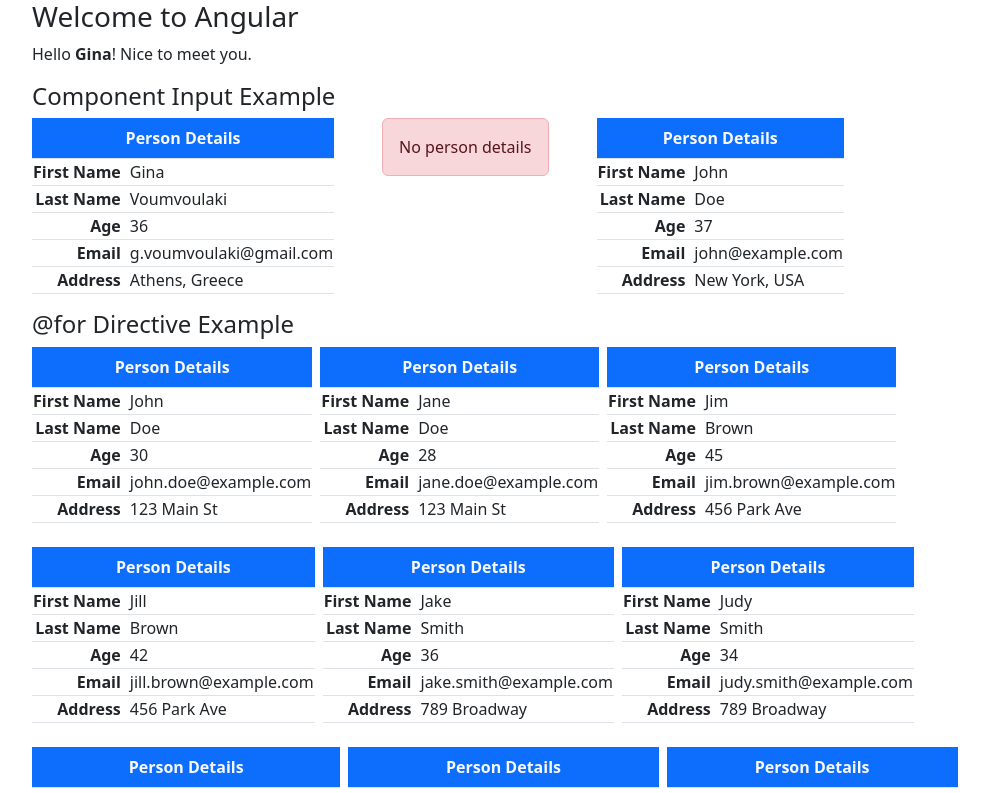
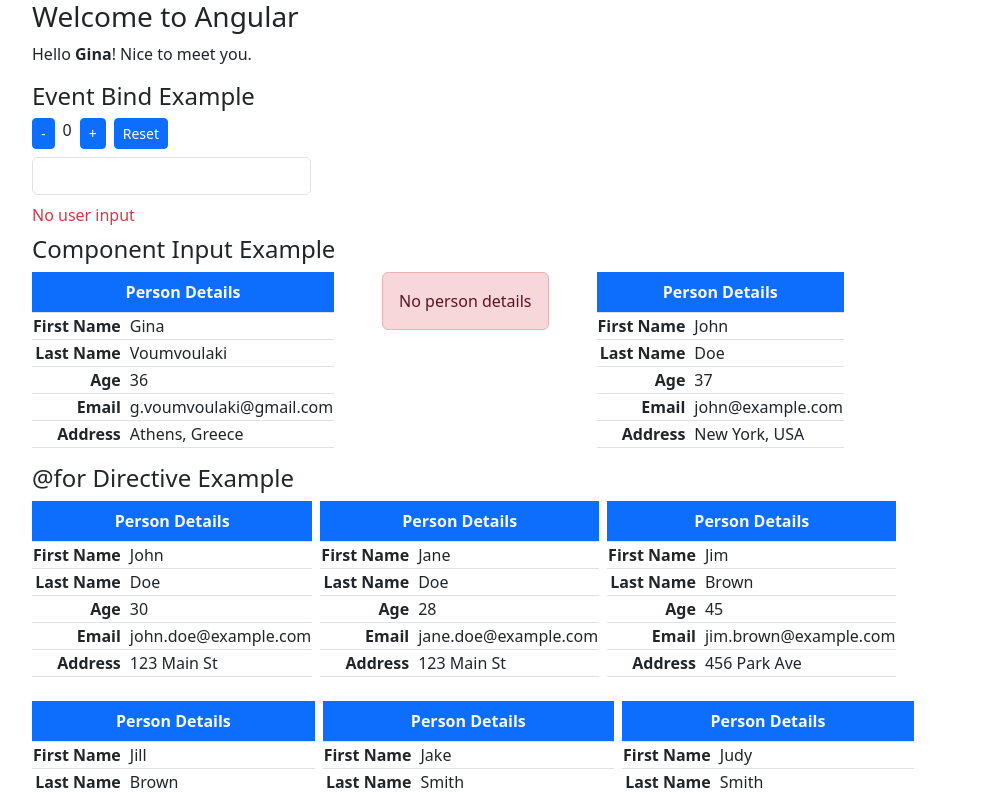
Before and after one commit to lostbody/angular-introduction, an Angular app: page / in a window 1280 px wide. Shown: the top 793 px of the page, without its empty margins (50-1039 px from the left). Built offline with nearby package versions, Linux system fonts and the light colour scheme.

Commit message:
Event-binding

```diff
--- a/src/app/app.component.html
+++ b/src/app/app.component.html
@@ -4,6 +4,8 @@
     Hello <strong>{{ name }}</strong
     >! Nice to meet you.
   </p>
+
+  <app-event-bind-example></app-event-bind-example>
 
   <h4>Component Input Example</h4>
 
--- a/src/app/app.component.ts
+++ b/src/app/app.component.ts
@@ -1,11 +1,12 @@
 import { Component } from '@angular/core';
 import { PersonTableComponent } from './components/person-table/person-table.component';
 import { Person } from './shared/interfaces/person';
+import { EventBindExampleComponent } from './components/event-bind-example/event-bind-example.component';
 
 @Component({
   selector: 'app-root',
   standalone: true,
-  imports: [PersonTableComponent],
+  imports: [PersonTableComponent, EventBindExampleComponent],
   templateUrl: './app.component.html',
   styleUrl: './app.component.css',
 })
--- /dev/null
+++ b/src/app/components/event-bind-example/event-bind-example.component.html
@@ -0,0 +1,29 @@
+<h4>Event Bind Example</h4>
+
+<div class="d-flex flex-columnn gap-2 w-25">
+  <div class="d-flex gap-2 align-items-centre">
+    <button
+      class="btn btn-primary btn-sm flex-grow-1"
+      (click)="decrementTimes()"
+    >
+      -
+    </button>
+    <span>{{ times }}</span>
+    <button
+      class="btn btn-primary btn-sm flex-grow-1"
+      (click)="incrementTimes()"
+    >
+      +
+    </button>
+  </div>
+  <button class="btn btn-primary btn-sm" (click)="resetTimes()">Reset</button>
+</div>
+
+<div class="mt-2 mb-2 d-flex flex-column gap-2 w-25">
+  <input class="form-control" type="text" (input)="onUserInput($event)" />
+  @if (!userInput) {
+    <span class="text-danger">No user input</span>
+  } @else {
+    <span class="text-bg-info p-2 text-truncate">{{ userInput }}</span>
+  }
+</div>
--- /dev/null
+++ b/src/app/components/event-bind-example/event-bind-example.component.ts
@@ -0,0 +1,30 @@
+import { Component } from '@angular/core';
+
+@Component({
+  selector: 'app-event-bind-example',
+  standalone: true,
+  imports: [],
+  templateUrl: './event-bind-example.component.html',
+  styleUrl: './event-bind-example.component.css',
+})
+export class EventBindExampleComponent {
+  times: number = 0;
+
+  userInput: string = '';
+
+  incrementTimes() {
+    this.times++;
+  }
+
+  decrementTimes() {
+    this.times--;
+  }
+
+  resetTimes() {
+    this.times = 0;
+  }
+  onUserInput(event: Event) {
+    const value = (event.target as HTMLInputElement).value;
+    this.userInput = value;
+  }
+}
```
Also changed, not shown: src/app/components/event-bind-example/event-bind-example.component.css (added), 1 other file (tests, documents, lock files or other folders).
